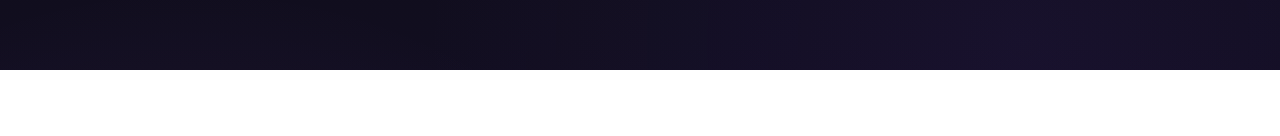
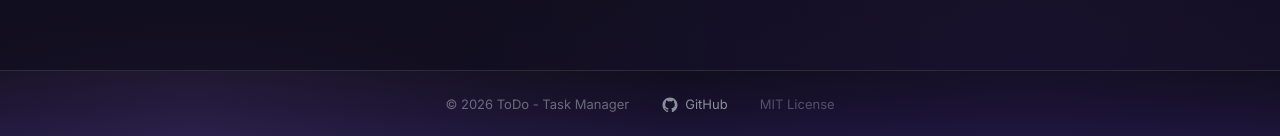
Before and after one commit to maksym-kovalchuk-git/ToDo---Task-Manager, a React (Vite) app: page / in a window 1280 px wide. Shown: the part 1792-1928 px from the top of the page. Before the commit the page ends 1862 px from the top, so only its background shows below. Built offline with nearby package versions, Linux system fonts and the light colour scheme.

Commit message:
feat: add footer section

```diff
--- a/src/pages/Home.jsx
+++ b/src/pages/Home.jsx
@@ -75,6 +75,22 @@
           </div>
         </section>
       </main>
+
+      <footer className="home-footer">
+        <span className="home-footer__copy">© {new Date().getFullYear()} ToDo - Task Manager</span>
+        <a
+          className="home-footer__github"
+          href="https://github.com/maksym-kovalchuk-git/ToDo---Task-Manager"
+          target="_blank"
+          rel="noopener noreferrer"
+        >
+          <svg viewBox="0 0 24 24" fill="currentColor" xmlns="http://www.w3.org/2000/svg">
+            <path d="M12 2C6.477 2 2 6.477 2 12c0 4.418 2.865 8.166 6.839 9.489.5.092.682-.217.682-.482 0-.237-.009-.868-.013-1.703-2.782.604-3.369-1.34-3.369-1.34-.454-1.156-1.11-1.463-1.11-1.463-.908-.62.069-.608.069-.608 1.003.07 1.531 1.03 1.531 1.03.892 1.529 2.341 1.087 2.91.832.092-.647.35-1.088.636-1.338-2.22-.253-4.555-1.11-4.555-4.943 0-1.091.39-1.984 1.029-2.683-.103-.253-.446-1.27.098-2.647 0 0 .84-.269 2.75 1.025A9.564 9.564 0 0 1 12 6.844a9.59 9.59 0 0 1 2.504.337c1.909-1.294 2.747-1.025 2.747-1.025.546 1.377.203 2.394.1 2.647.64.699 1.028 1.592 1.028 2.683 0 3.842-2.339 4.687-4.566 4.935.359.309.678.919.678 1.852 0 1.336-.012 2.415-.012 2.743 0 .267.18.578.688.48C19.138 20.163 22 16.418 22 12c0-5.523-4.477-10-10-10z"/>
+          </svg>
+          GitHub
+        </a>
+        <span className="home-footer__license">MIT License</span>
+      </footer>
     </>
   )
 }
--- a/src/pages/Home.scss
+++ b/src/pages/Home.scss
@@ -184,3 +184,42 @@
         margin: 0 20px 20px;
     }
 }
+
+.home-footer {
+    background: var(--bg-home-nebula);
+    background-attachment: fixed;
+    border-top: 1px solid var(--border);
+    display: flex;
+    align-items: center;
+    justify-content: center;
+    gap: 32px;
+    padding: 24px 20px;
+    font-size: 13px;
+    color: var(--text-muted);
+
+    &__copy {
+        opacity: 0.7;
+    }
+
+    &__github {
+        display: flex;
+        align-items: center;
+        gap: 6px;
+        color: var(--text-muted);
+        text-decoration: none;
+        transition: color 0.15s ease;
+
+        svg {
+            width: 18px;
+            height: 18px;
+        }
+
+        &:hover {
+            color: var(--text);
+        }
+    }
+
+    &__license {
+        opacity: 0.5;
+    }
+}
```
